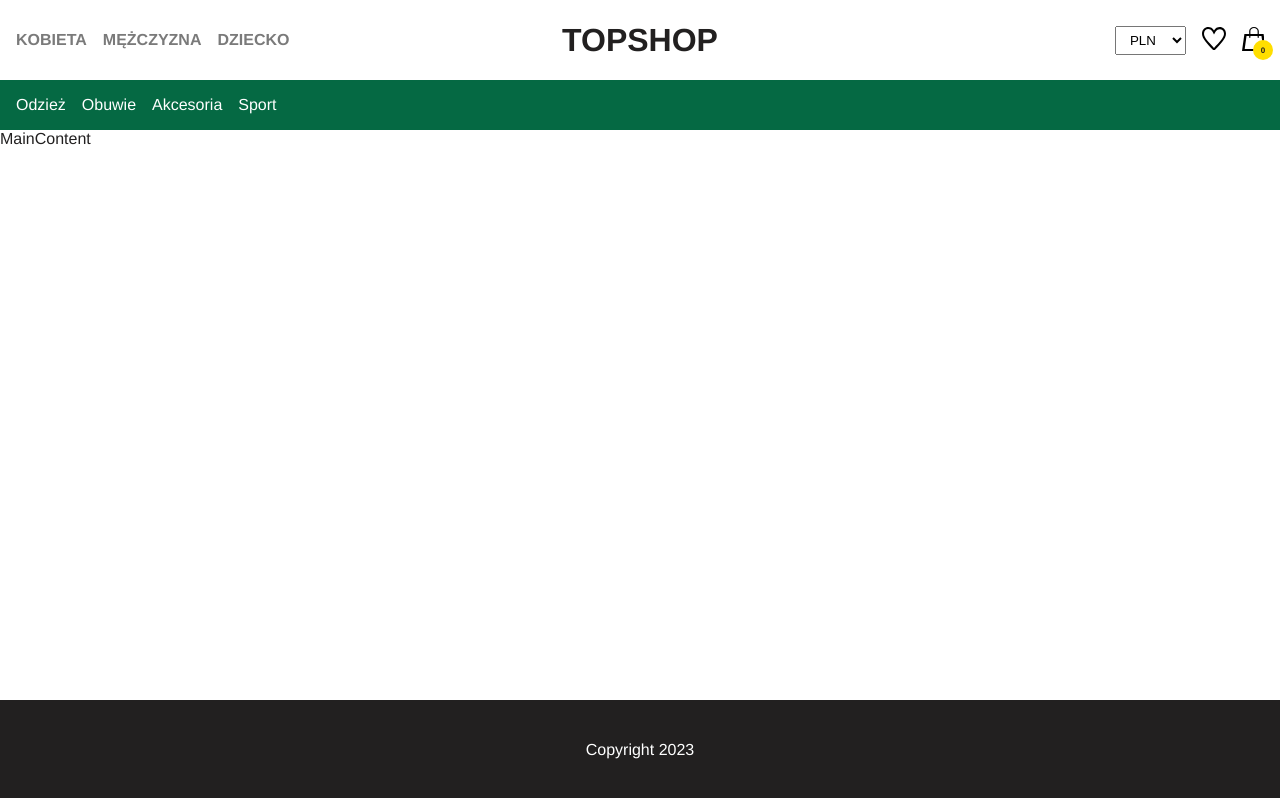
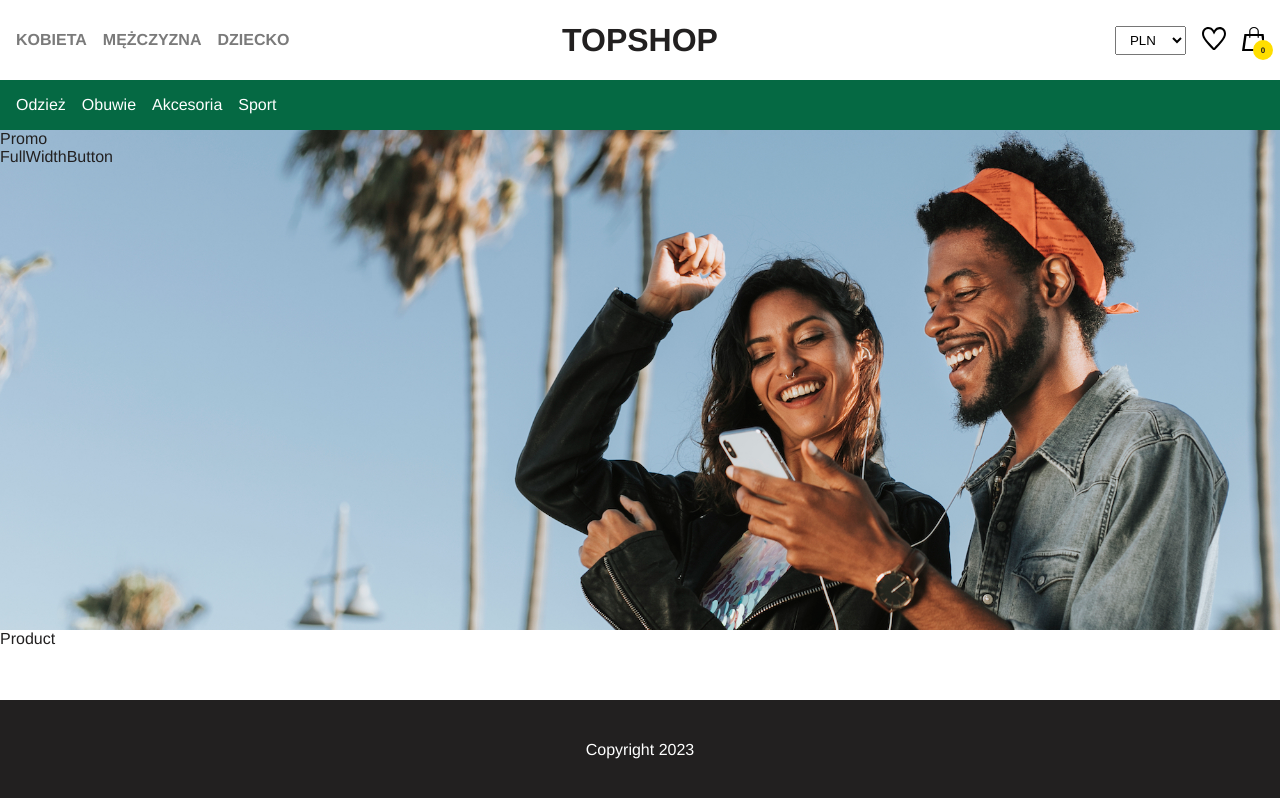
Before and after one commit to WersV/react-online-shop, a React (Vite) app in the folder front-end/: page / in a window 1280 px wide. Shown: the top 798 px of the page. Built offline with nearby package versions, Linux system fonts and the light colour scheme.

Commit message:
add css to layout + create mainSection and its structure

```diff
--- /dev/null
+++ b/front-end/src/components/Bestsellers/Bestsellers.jsx
@@ -0,0 +1,3 @@
+export function Bestsellers({ children }) {
+  return <div>{children}</div>;
+}
--- /dev/null
+++ b/front-end/src/components/FullWidthButton/FullWidthButton.jsx
@@ -0,0 +1,3 @@
+export function FullWidthButton() {
+  return <p>FullWidthButton</p>;
+}
--- /dev/null
+++ b/front-end/src/components/Hero/Hero.jsx
@@ -0,0 +1,5 @@
+import styles from "./Hero.module.css";
+
+export function Hero({ children }) {
+  return <div className={styles.wrapper}>{children}</div>;
+}
--- /dev/null
+++ b/front-end/src/components/Hero/Hero.module.css
@@ -0,0 +1,8 @@
+.wrapper {
+  width: 100%;
+  height: 500px;
+  background-image: url("../../assets/hero.jpg");
+  background-position: 85% 5%;
+  background-repeat: no-repeat;
+  background-size: cover;
+}
--- a/front-end/src/components/MainContent/MainContent.jsx
+++ b/front-end/src/components/MainContent/MainContent.jsx
@@ -1,9 +1,21 @@
 import styles from "./MainContent.module.css";
+import { Hero } from "../Hero/Hero";
+import { FullWidthButton } from "../FullWidthButton/FullWidthButton";
+import { Bestsellers } from "../Bestsellers/Bestsellers";
+import { Product } from "../Product/Product";
+import { Promo } from "../Promo/Promo";
 
 export function MainContent() {
   return (
     <div className={styles.wrapper}>
-      <p>MainContent</p>
+      <Hero>
+        <Promo>
+          <FullWidthButton />
+        </Promo>
+      </Hero>
+      <Bestsellers>
+        <Product />
+      </Bestsellers>
     </div>
   );
 }
--- /dev/null
+++ b/front-end/src/components/Product/Product.jsx
@@ -0,0 +1,3 @@
+export function Product() {
+  return <p>Product</p>;
+}
--- /dev/null
+++ b/front-end/src/components/Promo/Promo.jsx
@@ -0,0 +1,8 @@
+export function Promo({ children }) {
+  return (
+    <div>
+      Promo
+      {children}
+    </div>
+  );
+}
```
Also changed, not shown: front-end/src/assets/hero.jpg (added), front-end/src/components/Bestsellers/Bestsellers.module.css (added), front-end/src/components/FullWidthButton/FullWidthButton.module.css (added), front-end/src/components/Product/Product.module.css (added), front-end/src/components/Promo/Promo.module.css (added).
